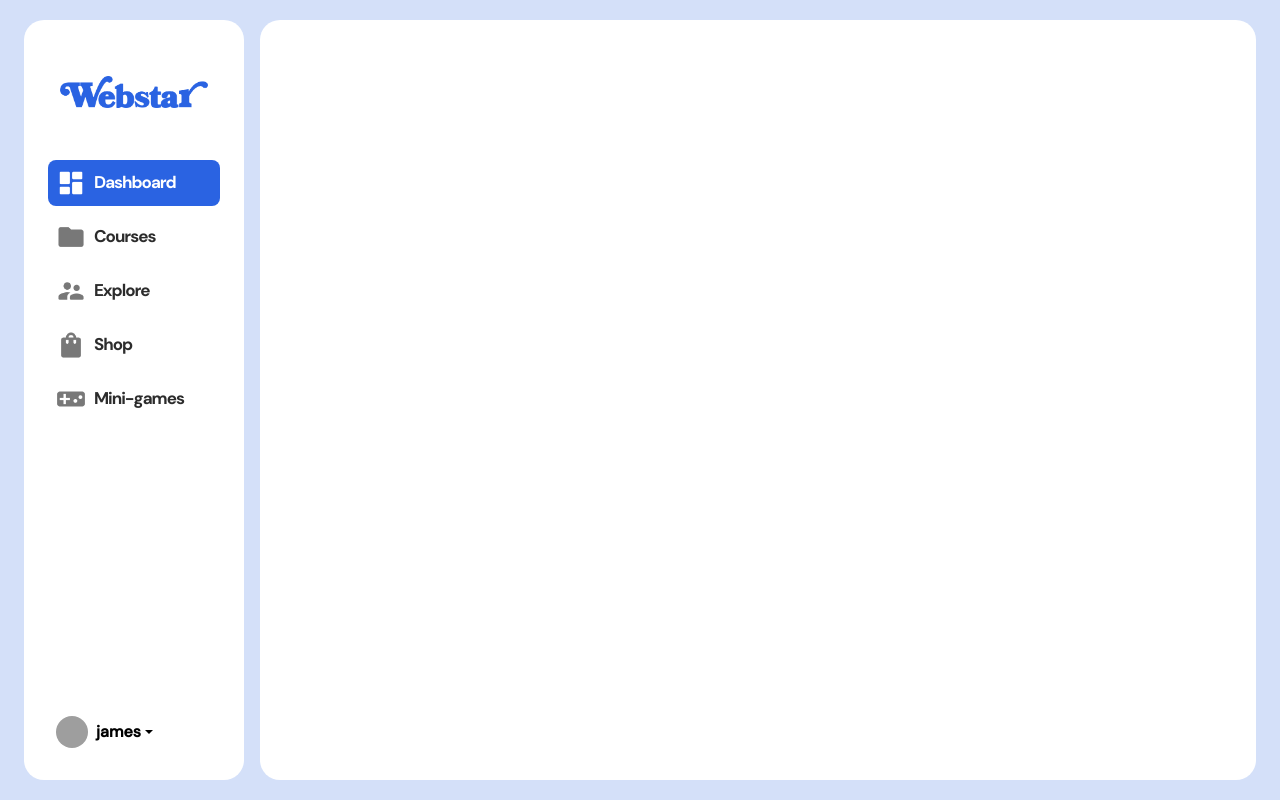
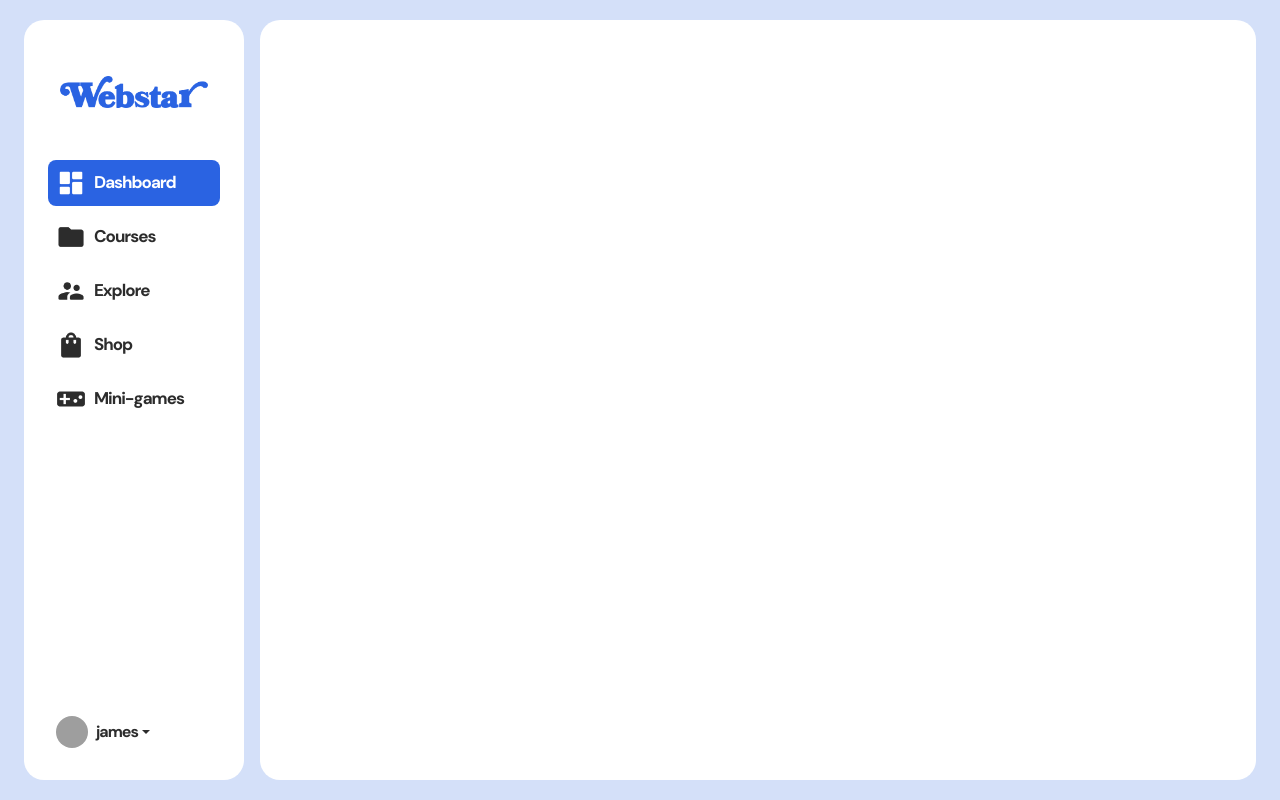
Before and after one commit to G7-WebStar/webstar.com, a PHP site: page /index.php in a window 1280 px wide. Run offline with PHP 8.4, Linux system fonts and the light colour scheme; grey boxes are pictures that could not be loaded.

Commit message:
Fixed font colors

```diff
--- a/shared/components/sidebar-for-desktop.php
+++ b/shared/components/sidebar-for-desktop.php
@@ -36,11 +36,11 @@
 
             </ul>
 
-            <div class="dropdown mt-auto p-4" style="font-family: var(--Medium);">
-                <a href="#" class="d-flex align-items-center text-decoration-none dropdown-toggle text-black"
+            <div class="dropdown mt-auto p-4" style="font-family: var(--Bold); letter-spacing: -1px;">
+                <a href="#" class="d-flex align-items-center text-decoration-none dropdown-toggle text-dark"
                     data-bs-toggle="dropdown" aria-expanded="false">
                     <img src="https://github.com/mdo.png" alt="" width="32" height="32" class="rounded-circle me-2">
-                    <strong class="text-black">james</strong>
+                    <strong class="text-dark">james</strong>
                 </a>
                 <ul class="dropdown-menu dropdown-menu-end text-small shadow">
                     <li><a class="dropdown-item" href="#">Settings</a></li>
--- a/shared/components/sidebar-for-mobile.php
+++ b/shared/components/sidebar-for-mobile.php
@@ -35,11 +35,11 @@
 
             <!-- Profile -->
             <hr>
-            <div class="dropdown mt-auto p-2" style="font-family: var(--Medium); letter-spacing: -1px;">
-                <a href="#" class="d-flex align-items-center text-decoration-none dropdown-toggle"
+            <div class="dropdown mt-auto p-2" style="font-family: var(--Bold); letter-spacing: -1px;">
+                <a href="#" class="d-flex align-items-center text-decoration-none dropdown-toggle text-dark"
                     data-bs-toggle="dropdown" aria-expanded="false">
                     <img src="https://github.com/mdo.png" alt="" width="32" height="32" class="rounded-circle me-2">
-                    <strong>james</strong>
+                    <strong class="text-dark">james</strong>
                 </a>
                 <ul class="dropdown-menu dropdown-menu-end text-small shadow">
                     <li><a class="dropdown-item" href="#">Settings</a></li>
```
Also changed, not shown: shared/assets/img/courses.png, shared/assets/img/dashboard.png, shared/assets/img/explore.png, shared/assets/img/games.png, shared/assets/img/settings.png (deleted), shared/assets/img/shop.png.
